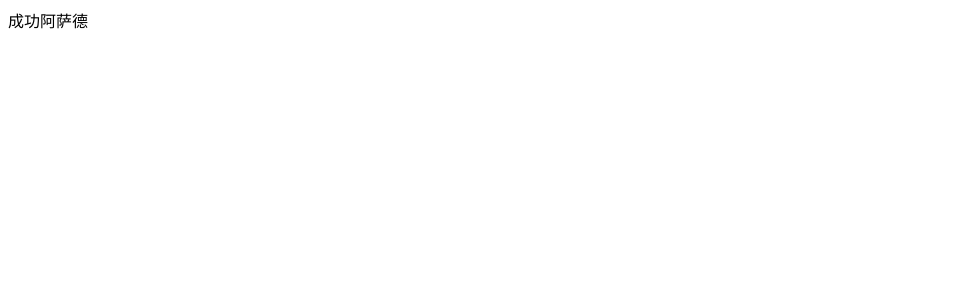
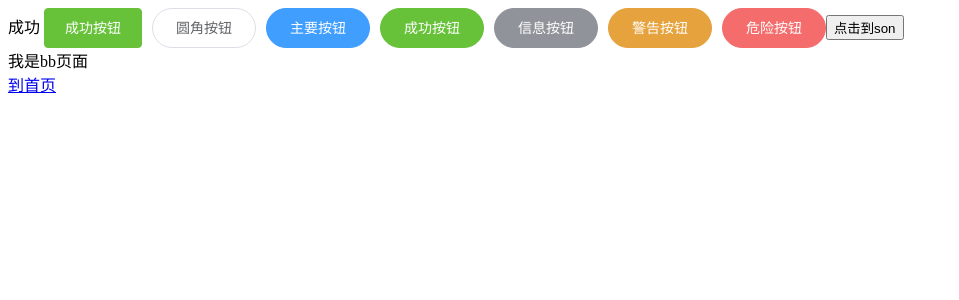
Before and after one commit to QingPeng6/mianmian47, a Vue app: page / in a window 1280 px wide. Shown: the top 300 px of the page, without its empty margins (0-959 px from the left). Built offline with nearby package versions, Linux system fonts and the light colour scheme.

Commit message:
整合element

```diff
--- a/package.json
+++ b/package.json
@@ -3,13 +3,15 @@
   "version": "0.1.0",
   "private": true,
   "scripts": {
-    "serve": "vue-cli-service serve",
+    "serve": "vue-cli-service serve --open",
     "build": "vue-cli-service build",
     "lint": "vue-cli-service lint"
   },
   "dependencies": {
     "core-js": "^3.6.4",
-    "vue": "^2.6.11"
+    "element-ui": "^2.13.0",
+    "vue": "^2.6.11",
+    "vue-router": "^3.1.5"
   },
   "devDependencies": {
     "@vue/cli-plugin-babel": "~4.2.0",
--- a/src/App.vue
+++ b/src/App.vue
@@ -1,5 +1,17 @@
 <template>
-  <div>成功阿萨德</div>
+  <div>
+    成功
+    <el-button type="success">成功按钮</el-button>
+    <el-button round>圆角按钮</el-button>
+    <el-button type="primary" round>主要按钮</el-button>
+    <el-button type="success" round>成功按钮</el-button>
+    <el-button type="info" round>信息按钮</el-button>
+    <el-button type="warning" round>警告按钮</el-button>
+    <el-button type="danger" round>危险按钮</el-button>
+    <button @click="goSon">点击到son</button>
+    <router-view></router-view>
+    <router-link to="/">到首页</router-link>
+  </div>
 </template>
 
 <script>
@@ -10,7 +22,11 @@ export default {
     return {};
   },
   //方法
-  methods: {},
+  methods: {
+    goSon() {
+      this.$router.push("/son");
+    }
+  },
   //计算属性
   computed: {},
   //过滤器
--- /dev/null
+++ b/src/components/bb.vue
@@ -0,0 +1,30 @@
+<template>
+  <div>我是bb页面</div>
+</template>
+
+<script>
+export default {
+  props: {},
+  //数据
+  data() {
+    return {};
+  },
+  //方法
+  methods: {},
+  //计算属性
+  computed: {},
+  //过滤器
+  filters: {},
+  //进入页面就执行的生命周期,可以访问dom
+  created() {},
+  //渲染页面后执行的生命周期,不能访问dom
+  mounted() {},
+  //侦听器
+  watch: {},
+  //子页面
+  components: {}
+};
+</script>
+
+<style>
+</style>
--- /dev/null
+++ b/src/components/son.vue
@@ -0,0 +1,30 @@
+<template>
+  <div>我是son页面</div>
+</template>
+
+<script>
+export default {
+  props: {},
+  //数据
+  data() {
+    return {};
+  },
+  //方法
+  methods: {},
+  //计算属性
+  computed: {},
+  //过滤器
+  filters: {},
+  //进入页面就执行的生命周期,可以访问dom
+  created() {},
+  //渲染页面后执行的生命周期,不能访问dom
+  mounted() {},
+  //侦听器
+  watch: {},
+  //子页面
+  components: {}
+};
+</script>
+
+<style>
+</style>
--- /dev/null
+++ b/src/router/index.js
@@ -0,0 +1,34 @@
+//导入vue
+import Vue from 'vue'
+
+// 0. 导入 子组件
+import son from '../components/son.vue'
+import bb from '../components/bb.vue'
+// 1. 导入 vue-router
+import VueRouter from 'vue-router'
+//解决同一页面多次访问错误
+const routerPush = VueRouter.prototype.push
+VueRouter.prototype.push = function push(location) {
+    return routerPush.call(this, location).catch(error => error)
+}
+// 2. 注册 vue-router
+Vue.use(VueRouter)
+// 3. 实例化
+const router = new VueRouter({
+    //这里就是路由的配制项
+    routes: [{
+        path: '/son', //配置地址
+        component: son //这里要填入一个组件名(填入import的名字)，也就是上面地址对应的组件
+    }, {
+        path: '/', //配置地址
+        component: bb //这里要填入一个组件名(填入import的名字)，也就是上面地址对应的组件
+    }, {
+        //路由重定向:匹配不到的地址,让它跳转的地址
+        path: '*', //匹配不到的地址
+        redirect: '/' //这里要填入一个跳转对应的地址
+    }]
+})
+
+
+// 4. 需要在main.js导入router  注入router
+export default router
```
Also changed, not shown: src/main.js (+12 -0 lines), 1 other file (tests, documents, lock files or other folders).
